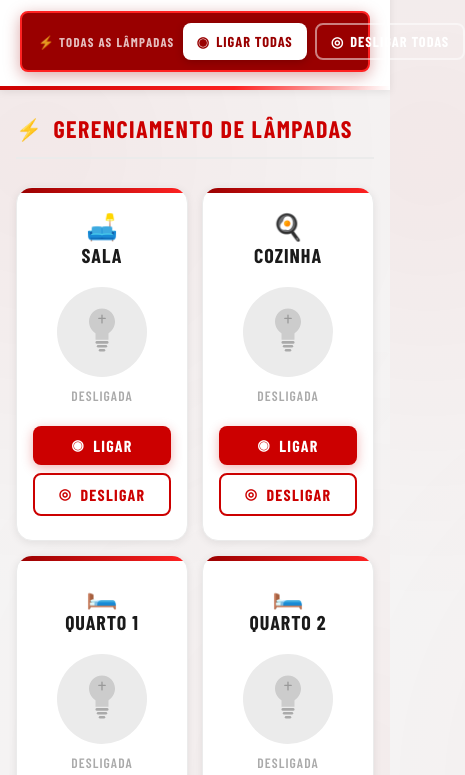
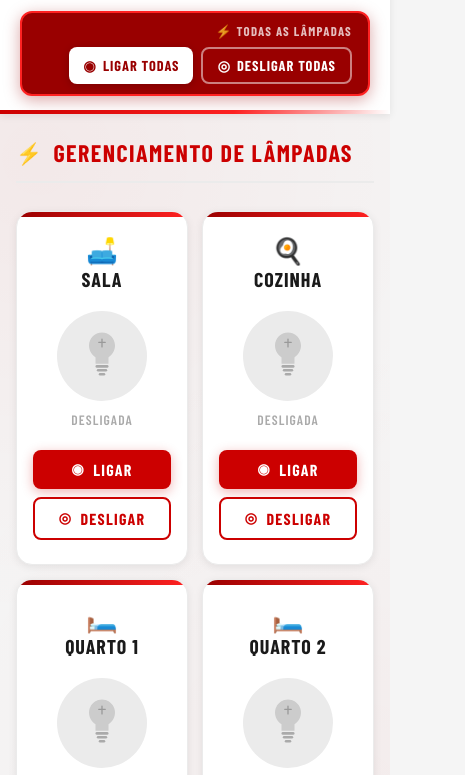
Before and after one commit to Leomb-coder/Website-4-Lampadas, a plain HTML site: page index.html in a window 390 px wide. Shown: the part 57-832 px from the top of the page, 465 px wide, since content can reach past the window. Drawn offline with nearby package versions, Linux system fonts and the light colour scheme; a web font is replaced by a local one.

Commit message:
Arrumei bug celular layout

```diff
--- a/style.css
+++ b/style.css
@@ -470,11 +470,22 @@ body {
 
     .header-all-control {
         width: 100%;
-        flex-direction: row;
-        align-items: center;
-        justify-content: space-between;
-        margin-left: 0;
-        border-radius: 8px;
+        max-width: 100%;
+        overflow: hidden; /* impede vazamento visual */
+    }
+
+    .header-all-buttons {
+        flex-wrap: wrap; /* permite quebrar linha */
+        justify-content: flex-end;
+    }
+
+    .btn-all {
+        flex: 1 1 auto; /* permite encolher */
+        min-width: 0;   /* evita overflow */
+    }
+
+    .header-all-label {
+        white-space: normal; /* permite quebrar texto */
     }
 
     .container {
```
